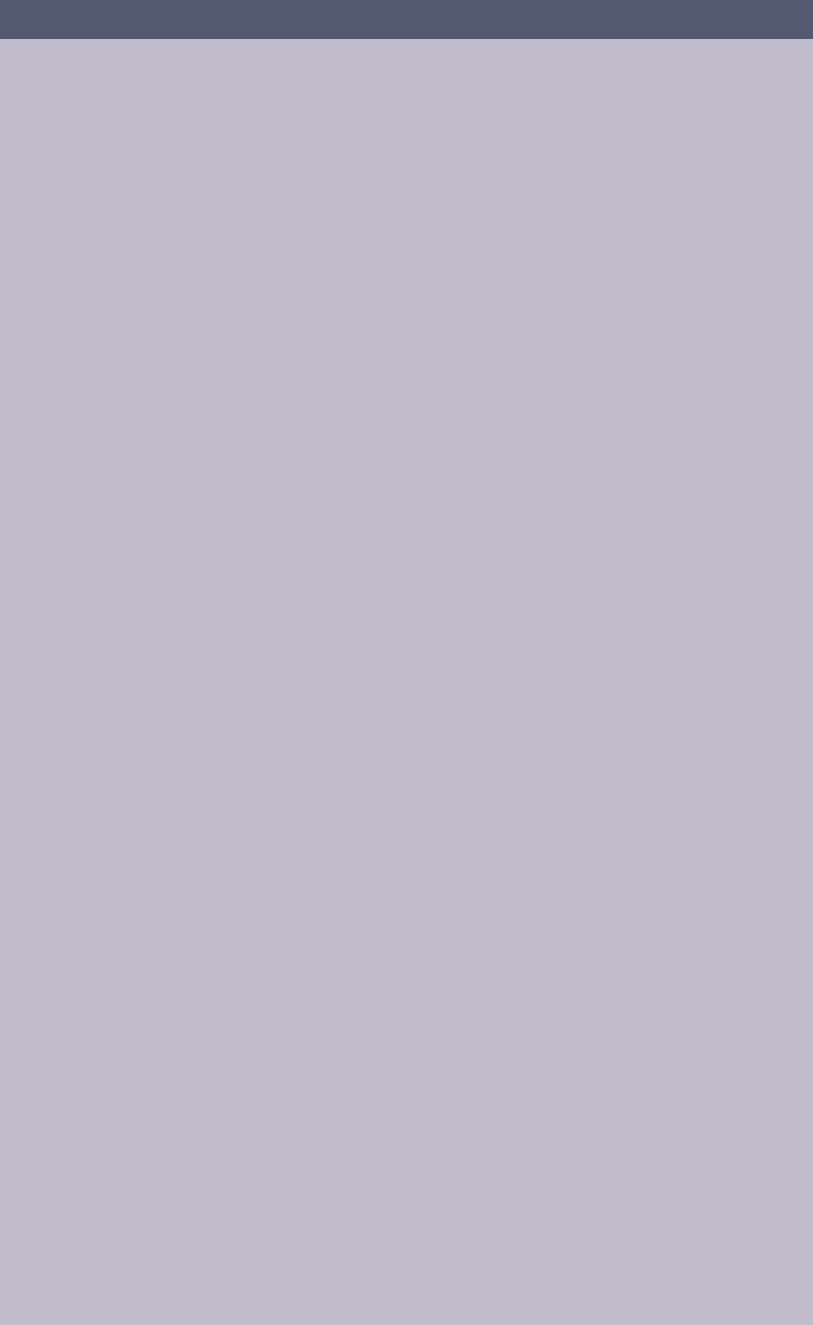
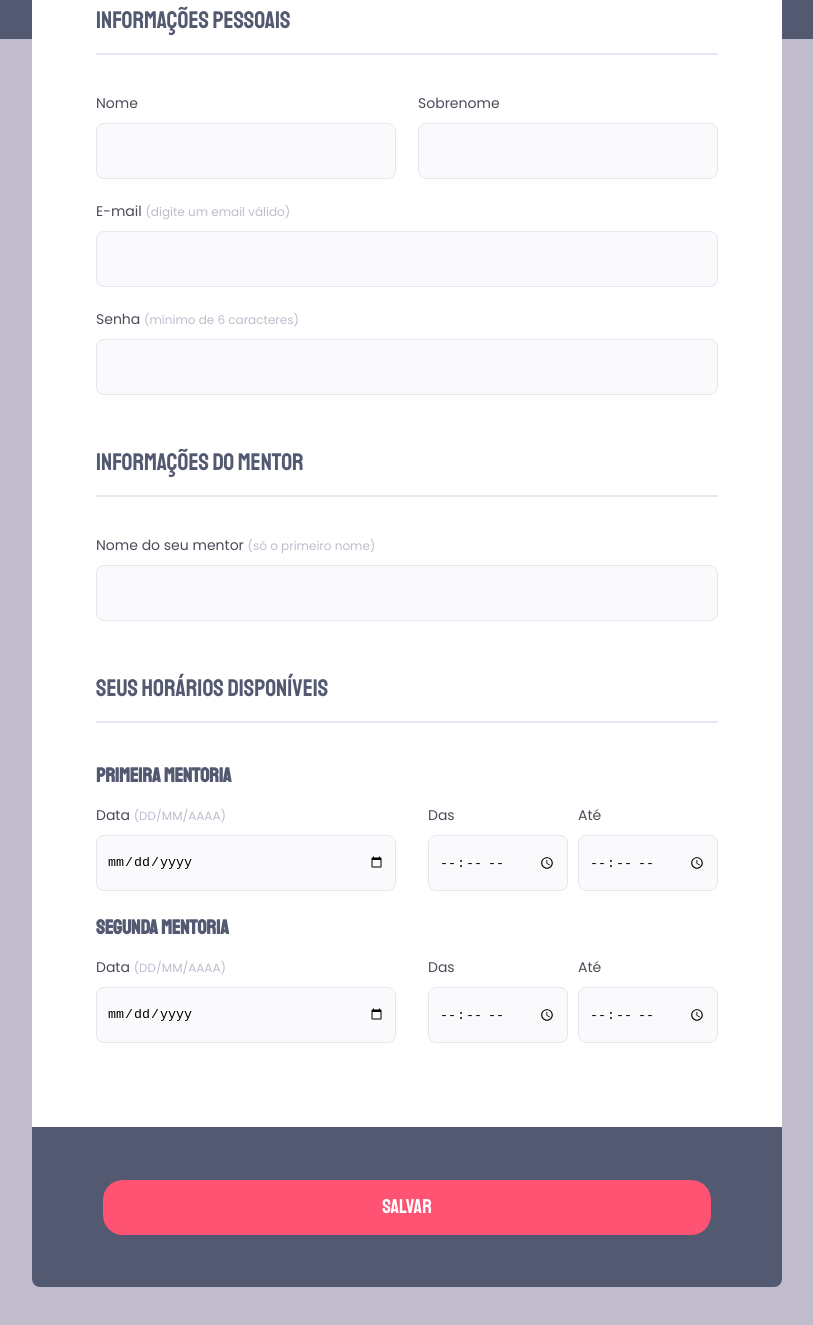
Before and after one commit to Diegodkid/Form-mentoria, a plain HTML site: page index.html in a window 1280 px wide. Shown: the part 397-1722 px from the top of the page, without its empty margins (233-1046 px from the left). Before the commit the page ends 800 px from the top, so only its background shows below. Drawn offline with Linux system fonts and the light colour scheme.

Commit message:
final adjusting

```diff
--- a/index.html
+++ b/index.html
@@ -15,6 +15,98 @@
       <h1>Mentoria</h1>
       <p>Preencha o formulário abaixo para agendar a sua mentoria</p>
     </header>
+
+    <form id="form">
+      <fieldset>
+        <div class="fieldset-wrapper">
+          <legend>Informações pessoais</legend>
+          <div class="separator"></div>
+
+          <div class="input-wrapper" id="input-name">
+            <div class="input-name">
+              <label for="event-name">Nome</label>
+              <input type="text" id="event-name">
+            </div>
+            <div class="input-name">
+              <label for="event-secondname">Sobrenome</label>
+              <input type="text" id="event-secondname">
+            </div>
+          </div>
+
+          <div class="input-wrapper">
+            <label for="event-email">E-mail <span>(digite um email válido)</span></label>
+            <input type="email" id="event-email">
+          </div>
+
+          <div class="input-wrapper">
+            <label for="event-password">Senha <span>(mínimo de 6 caracteres)</span></label>
+            <input type="password" id="event-password">
+          </div>
+        </div>
+      </fieldset>
+
+      <fieldset>
+        <div class="fieldset-wrapper">
+          <legend>Informações do mentor</legend>
+          <div class="separator"></div>
+
+          <div class="input-wrapper">
+            <label for="event-mentor">Nome do seu mentor <span>(só o primeiro nome)</span></label>
+            <input type="text" id="event-mentor">
+          </div>
+        </div>
+      </fieldset>
+
+      <fieldset>
+        <div class="fieldset-wrapper">
+          <legend>Seus horários disponíveis</legend>
+          <div class="separator"></div>
+
+          <h2>Primeira mentoria</h2>
+          <div class="fieldset-time">
+            <div class="input-wrapper">
+              <label for="event-date">Data <span>(DD/MM/AAAA)</span></label>
+              <input type="date" id="event-date">
+            </div>
+
+            <div class="time">
+              <div class="input-wrapper">
+                <label for="event-hour">Das</label>
+                <input type="time" id="event-hour">
+              </div>
+
+              <div class="input-wrapper">
+                <label for="event-end">Até</label>
+                <input type="time" id="event-end">
+              </div>
+            </div>
+          </div>
+
+          <h2>Segunda mentoria</h2>
+          <div class="fieldset-time">
+            <div class="input-wrapper">
+              <label for="event-second-date">Data <span>(DD/MM/AAAA)</span></label>
+              <input type="date" id="event-second-date">
+            </div>
+
+            <div class="time">
+              <div class="input-wrapper">
+                <label for="event-second-hour">Das</label>
+                <input type="time" id="event-second-hour">
+              </div>
+
+              <div class="input-wrapper">
+                <label for="event-secont-end">Até</label>
+                <input type="time" id="event-secont-end">
+              </div>
+            </div>
+          </div>
+        </div>
+      </fieldset>
+    </form>
+    <footer>
+      <input form="form" type="submit" value="Salvar">
+    </footer>
   </div>
 </body>
 </html>
--- a/style.css
+++ b/style.css
@@ -21,6 +21,16 @@ body::before {
 header {
   color: #fff;
   width: 417px;
+  margin-bottom: 58px;
+}
+
+header h1 {
+  font-size: 48px;
+  margin-bottom: 18px;
+}
+
+header p {
+  font-size: 20px;
 }
 
 .page {
@@ -29,6 +39,120 @@ header {
   margin: auto;
 }
 
-p {
+p, label, span {
   font-family: 'Poppins', sans-serif;
 }
+
+form {
+  width: 100%;
+  background: #FFF;
+  min-height: 500px;
+  border-radius: 8px 8px 0 0;
+  padding: 64px;
+  display: flex;
+  flex-direction: column;
+  gap: 30px;
+}
+
+fieldset {
+  border: 0;
+}
+
+.fieldset-wrapper legend {
+  font-size: 24px;
+  line-height: 34px;
+  margin-bottom: 16px;
+  color: #535971;
+}
+
+h2 {
+  color: #535971;
+  font-family: 'Staatliches', sans-serif;
+  font-size: 20px;
+  line-height: 34px;
+}
+
+.fieldset-wrapper .separator {
+  width: 622px;
+  height: 0;
+  border: 1px solid #E6E6F0;
+  margin-bottom: 36px;
+}
+
+#input-name {
+  display: flex;
+  gap: 22px;
+}
+
+.input-wrapper input {
+  width: 622px;
+  height: 56px;
+  border-radius: 8px;
+  background: #FAFAFC;
+  border: 1px solid #E6E6F0;
+  margin: 8px 0 20px;
+  padding: 0 10px;
+}
+
+.input-wrapper label span {
+  color: #C1BCCC;
+  font-size: 12px;
+  line-height: 20px;
+}
+
+.input-wrapper label span:hover {
+  color: #615b6d;
+}
+
+.fieldset-wrapper .input-name input,
+.fieldset-time input {
+  width: 300px;
+}
+
+.input-wrapper label {
+  font-size: 14px;
+  line-height: 24px;
+  color: #4E4958;
+}
+
+.fieldset-time {
+  display: flex;
+  gap: 30px;
+  margin-top: 10px;
+}
+
+.time {
+  display: flex;
+  gap: 10px;
+}
+
+.time input {
+  width: 140px;
+}
+
+footer {
+  height: 160px;
+  background: #535971;
+  display: flex;
+  align-items: center;
+  justify-content: center;
+  margin-bottom: 300px;
+  border-radius: 0 0 8px 8px;
+}
+
+footer input {
+  width: 608px;
+  height: 55px;
+  background: #FF5374;
+  color: #fff;
+  border-radius: 20px;
+  border: 0;
+  font-size: 20px;
+  line-height: 26px;
+  font-family: 'Staatliches', sans-serif;
+  cursor: pointer;
+}
+
+footer input:hover {
+  background: #e04968;
+}
```
